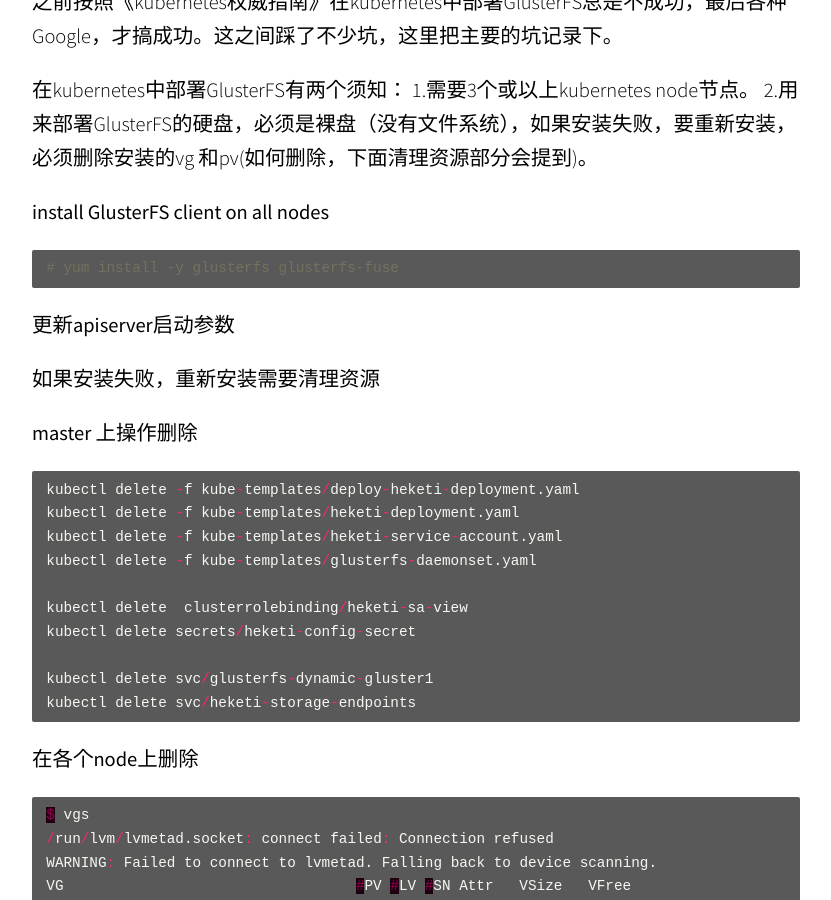
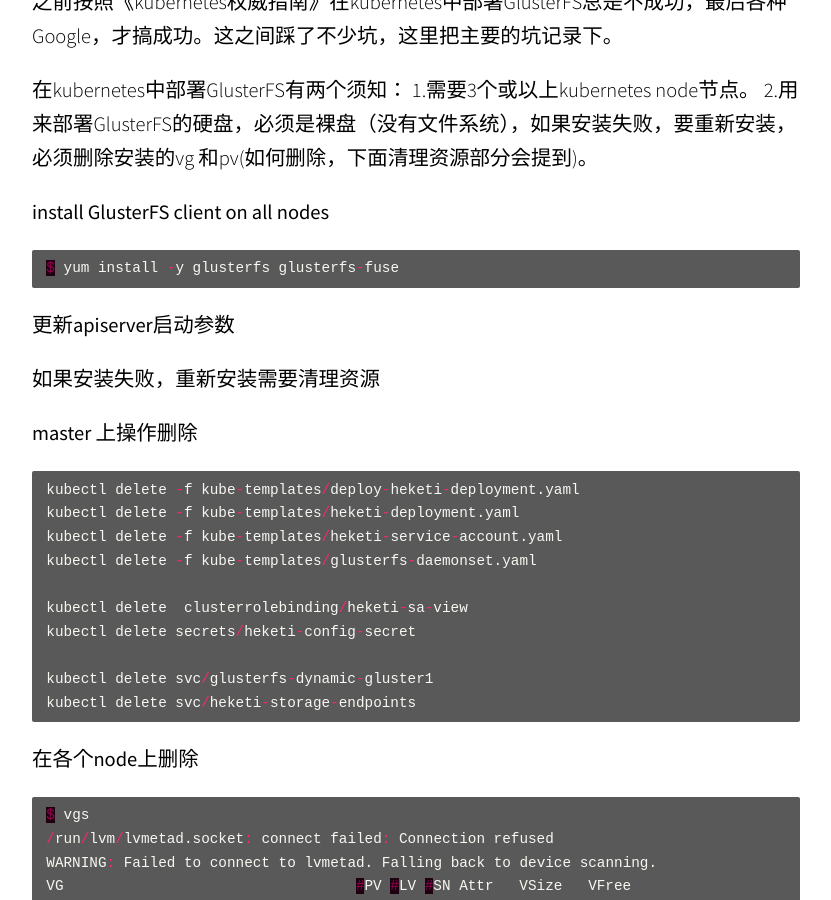
Before and after one commit to astrisk/astrisk.github.io, a Jekyll site: the page built from _posts/2018-03-17-GlusterFS On Kubernetes.md, in a window 1280 px wide and 900 px high, scrolled down 385 px. Shown: the whole window, without its empty margins (224-1055 px from the left). Built offline with Jekyll 4.4.1, drawn with Linux system fonts in a browser that asks for light colours; some web fonts are replaced.

Commit message:
修改代码符号

```diff
--- a/_posts/2018-03-17-GlusterFS On Kubernetes.md
+++ b/_posts/2018-03-17-GlusterFS On Kubernetes.md
@@ -13,7 +13,7 @@
 **install GlusterFS client on all nodes**
 
 {% highlight c %}
-# yum install -y glusterfs glusterfs-fuse
+$ yum install -y glusterfs glusterfs-fuse
 
 {% endhighlight %}
 
```
